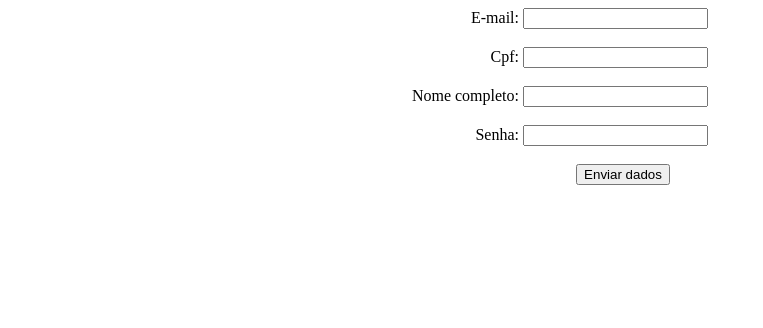
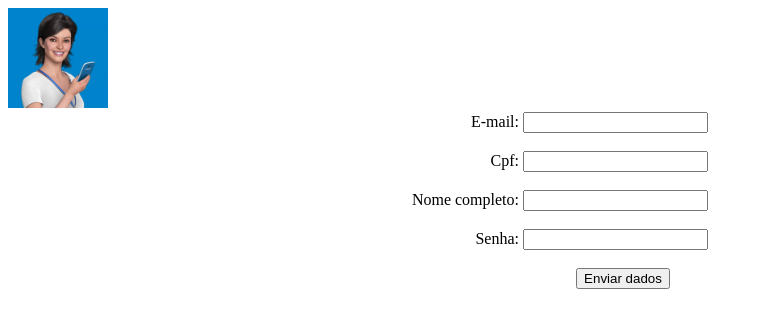
Before and after one commit to marikm/GitGithub, a plain HTML site: page formulario-cadastro/index.html in a window 1280 px wide. Shown: the whole page, without its empty margins (0-763 px from the left). Drawn offline with Linux system fonts and the light colour scheme.

Commit message:
inserindo a imagem a lu e definindo tamanho

```diff
--- a/formulario-cadastro/index.html
+++ b/formulario-cadastro/index.html
@@ -5,7 +5,9 @@
     <meta charset="UTF-8">
     <meta name="viewport" content="width=device-width, initial-scale=1.0">
     <title>Magazine Luiza | Cadastro</title>
+    <img src="Lu_do_magalu.png" alt="Lu do magalu">
 </head>
+
 <body>
     <form action="cliente-cadastrado.html" method="post">
 
--- a/formulario-cadastro/style.css
+++ b/formulario-cadastro/style.css
@@ -19,6 +19,9 @@ label{
 button{text-align: center;}
 .button{
     width: 1230px;
-    text-align: center;
-    /*padding: 15px 20px;*/
-    }
+    text-align: center;}
+
+img{
+    width: 100px;
+    height: 100px;
+}
```
Also changed, not shown: formulario-cadastro/Lu_do_magalu.png (added).
